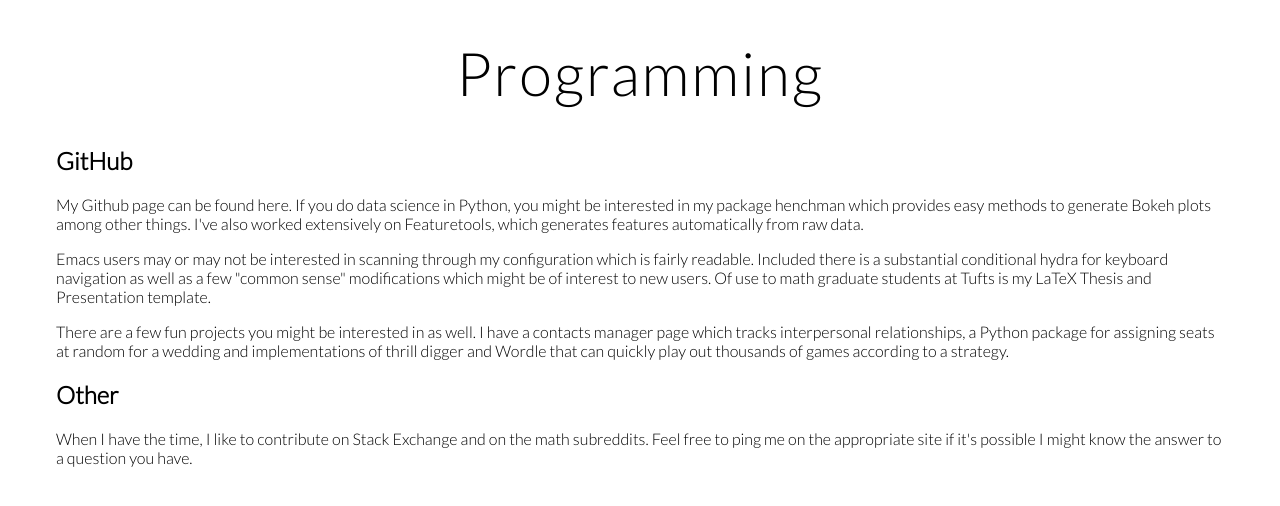
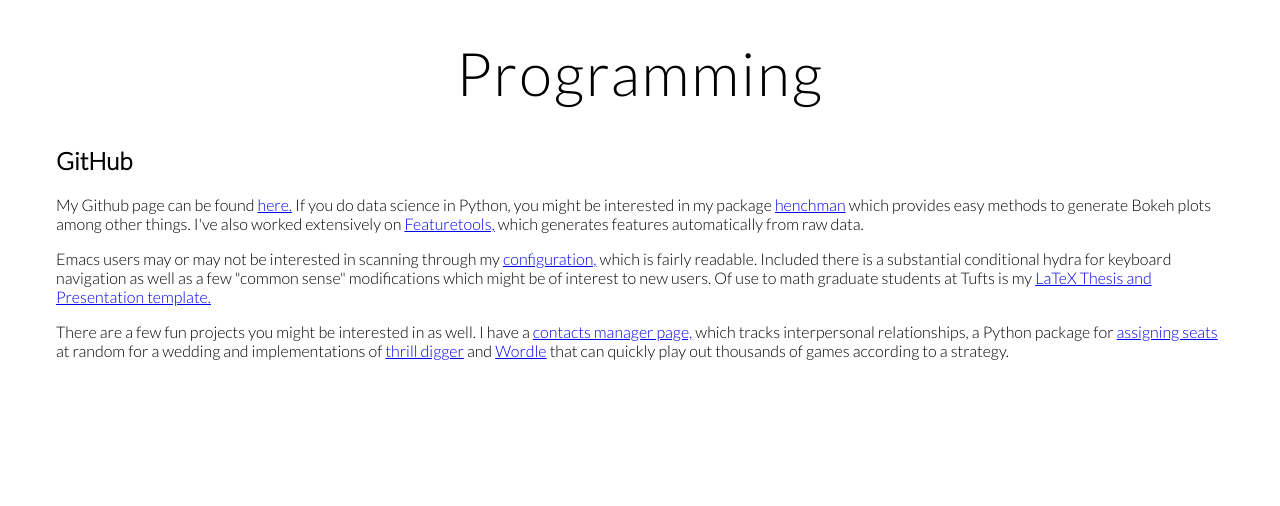
Before and after one commit to Seth-Rothschild/sethjrothschild.com, a SvelteKit app: page /programming in a window 1280 px wide. Shown: the top 506 px of the page. Built offline with nearby package versions, Linux system fonts and the light colour scheme.

Commit message:
Add and test external links (closes #11)

```diff
--- a/src/routes/programming/+page.svelte
+++ b/src/routes/programming/+page.svelte
@@ -2,26 +2,60 @@
 	<h1>Programming</h1>
 	<h2>GitHub</h2>
 	<p>
-		My Github page can be found here. If you do data science in Python, you might be interested in
-		my package henchman which provides easy methods to generate Bokeh plots among other things. I've
-		also worked extensively on Featuretools, which generates features automatically from raw data.
+		My Github page can be found <a
+			href="https://github.com/Seth-Rothschild"
+			target="_blank"
+			rel="noopener noreferrer">here.</a
+		>
+		If you do data science in Python, you might be interested in my package
+		<a href="https://github.com/alteryx/henchman" target="_blank" rel="noopener noreferrer"
+			>henchman</a
+		>
+		which provides easy methods to generate Bokeh plots among other things. I've also worked extensively
+		on
+		<a href="https://github.com/alteryx/featuretools" target="_blank" rel="noopener noreferrer"
+			>Featuretools,</a
+		> which generates features automatically from raw data.
 	</p>
 	<p>
-		Emacs users may or may not be interested in scanning through my configuration which is fairly
-		readable. Included there is a substantial conditional hydra for keyboard navigation as well as a
-		few "common sense" modifications which might be of interest to new users. Of use to math
-		graduate students at Tufts is my LaTeX Thesis and Presentation template.
+		Emacs users may or may not be interested in scanning through my <a
+			href="https://github.com/Seth-Rothschild/.emacs.d"
+			target="_blank"
+			rel="noopener noreferrer">configuration,</a
+		>
+		which is fairly readable. Included there is a substantial conditional hydra for keyboard
+		navigation as well as a few "common sense" modifications which might be of interest to new
+		users. Of use to math graduate students at Tufts is my
+		<a
+			href="https://github.com/Seth-Rothschild/Thesis-and-Presentation-templates"
+			target="_blank"
+			rel="noopener noreferrer">LaTeX Thesis and Presentation template.</a
+		>
 	</p>
 	<p>
-		There are a few fun projects you might be interested in as well. I have a contacts manager page
-		which tracks interpersonal relationships, a Python package for assigning seats at random for a
-		wedding and implementations of thrill digger and Wordle that can quickly play out thousands of
-		games according to a strategy.
-	</p>
-	<h2>Other</h2>
-	<p>
-		When I have the time, I like to contribute on Stack Exchange and on the math subreddits. Feel
-		free to ping me on the appropriate site if it's possible I might know the answer to a question
-		you have.
+		There are a few fun projects you might be interested in as well. I have a <a
+			href="https://github.com/Seth-Rothschild/contacts_info"
+			target="_blank"
+			rel="noopener noreferrer">contacts manager page,</a
+		>
+		which tracks interpersonal relationships, a Python package for
+		<a
+			href="https://github.com/Seth-Rothschild/seatingchart-helper"
+			target="_blank"
+			rel="noopener noreferrer">assigning seats</a
+		>
+		at random for a wedding and implementations of
+		<a
+			href="https://github.com/Seth-Rothschild/thrill_digger_tdd"
+			target="_blank"
+			rel="noopener noreferrer">thrill digger</a
+		>
+		and
+		<a
+			href="https://github.com/Seth-Rothschild/wordle_strategy_evaluation"
+			target="_blank"
+			rel="noopener noreferrer">Wordle</a
+		>
+		that can quickly play out thousands of games according to a strategy.
 	</p>
 </div>
```
Also changed, not shown: src/routes/+page.svelte (+27 -6 lines), tests/test.js (+106 -5 lines).
